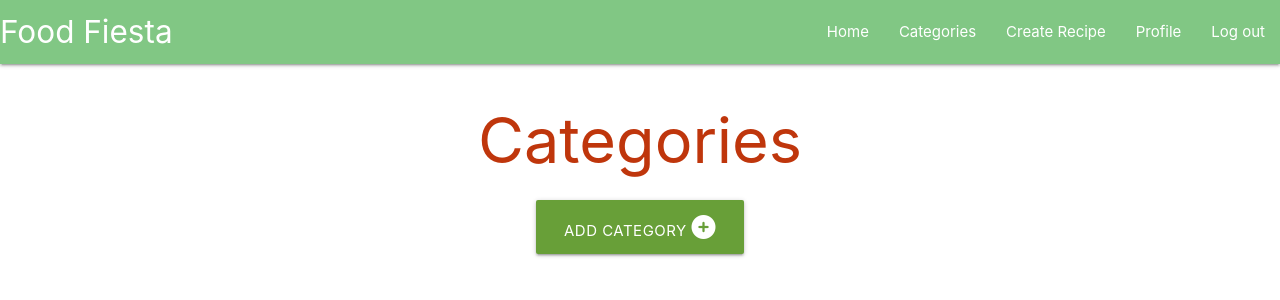
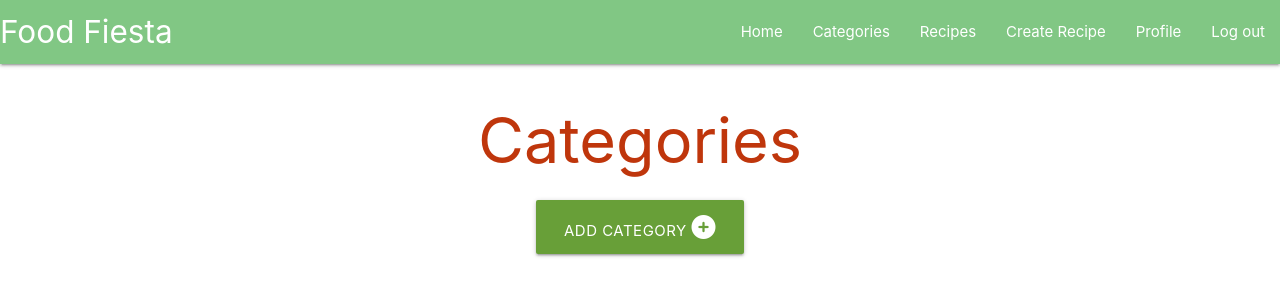
Before and after one commit to BogdanCatalin-Iacob/Food-Fiesta, a Flask app: page /categories in a window 1280 px wide. Shown: the top 300 px of the page. Run offline with Flask 2, Linux system fonts and the light colour scheme; the visitor is signed in with stand-in values (Sample User, id 1); data that the repository does not hold is empty; some libraries are stand-ins or nearby versions.

Commit message:
Add navbar link to recipes page

```diff
--- a/food_fiesta/templates/base.html
+++ b/food_fiesta/templates/base.html
@@ -36,6 +36,7 @@
             {% if session.user|lower == "admin"|lower %}
               <li><a href="{{ url_for('categories') }}">Categories</a></li>
             {% endif %}
+              <li><a href="{{ url_for('get_recipes') }}">Recipes</a></li>
               <li><a href="{{ url_for('create_recipe') }}">Create Recipe</a></li>
               <li><a href="{{ url_for('profile') }}">Profile</a></li>
               <li><a href="{{ url_for('logout') }}">Log out</a></li>
@@ -57,6 +58,7 @@
         {% if session.user|lower == "admin"|lower %}
           <li><a href="{{ url_for('categories') }}">Categories</a></li>
         {% endif %}
+          <li><a href="{{ url_for('get_recipes') }}">Recipes</a></li>
           <li><a href="{{ url_for('create_recipe') }}">Create Recipe</a></li>
           <li><a href="{{ url_for('profile') }}">Profile</a></li>
           <li><a href="{{ url_for('logout') }}">Log out</a></li>
```
